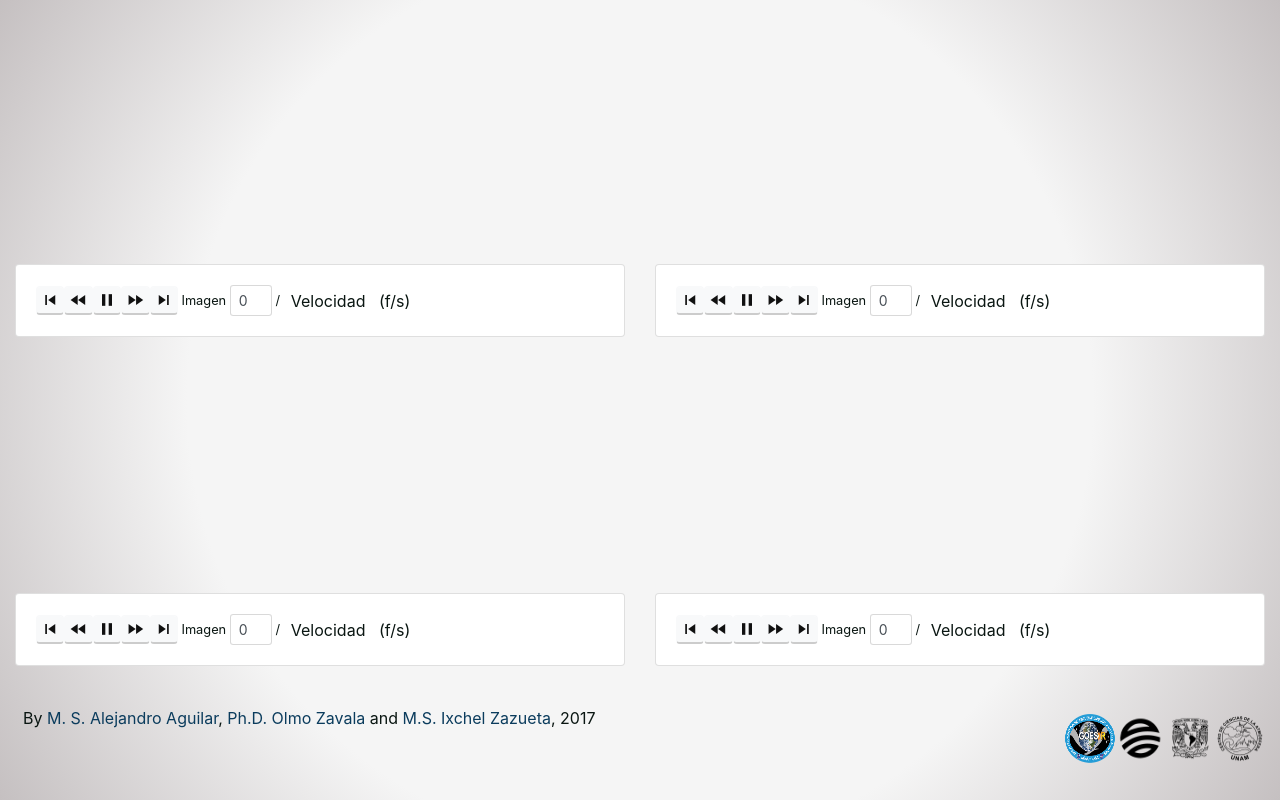
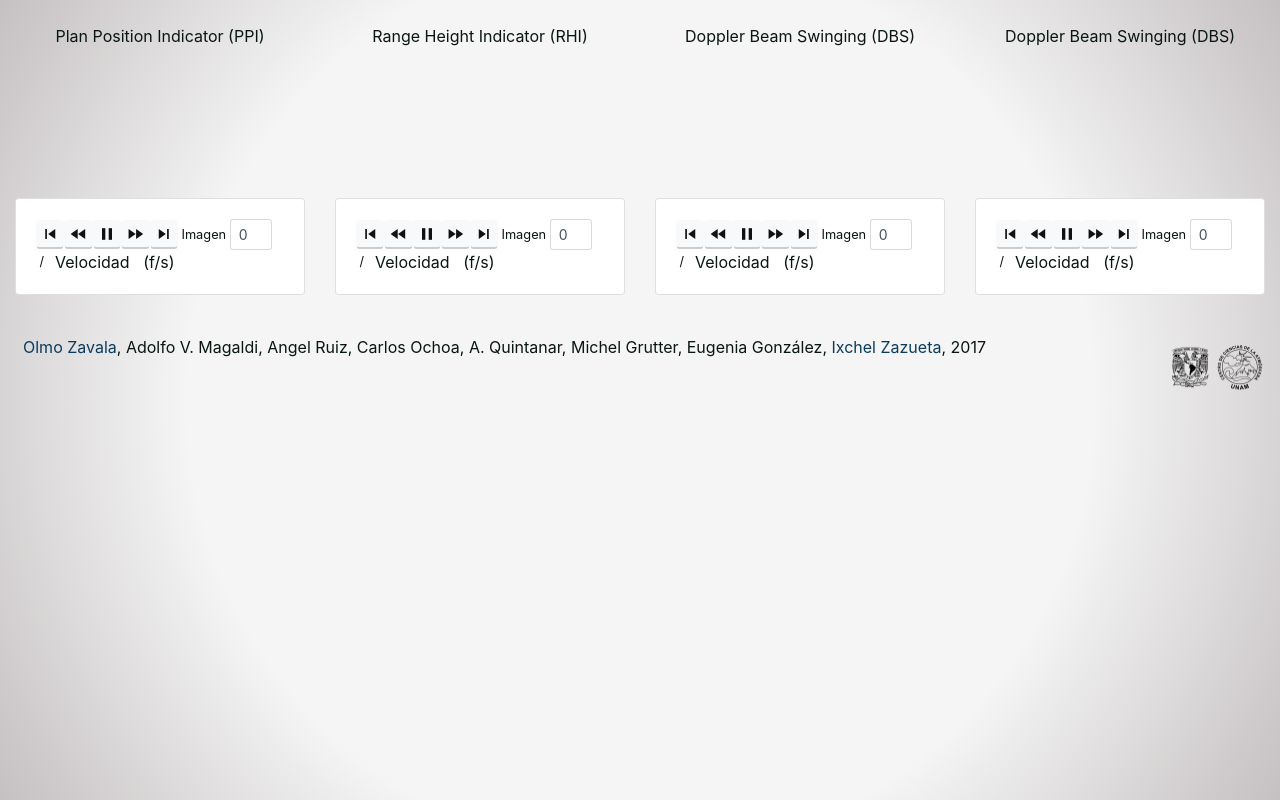
Before and after one commit to amagaldi/perfila, a PHP site: page / in a window 1280 px wide. Run offline with PHP 8.4, Linux system fonts and the light colour scheme; data that the repository does not hold is empty; a map, chart or similar area stays blank; some libraries are stand-ins or nearby versions.

Commit message:
V1 of html viewer

```diff
--- a/ImageViewer/css/main.css
+++ b/ImageViewer/css/main.css
@@ -163,3 +163,9 @@ a:hover {
     max-width: 1500px;
   }
 }
+
+.mycenter{
+	width:100%;
+	display:block;
+	text-align: center;
+}
--- a/ImageViewer/index.php
+++ b/ImageViewer/index.php
@@ -13,30 +13,32 @@
 	<div class="container-fluid red ">
 		<div class="row">
 			<!--<div class="loader" id="loader" style="display: block;"></div>-->
-			<div class="col-lg-6 col-md-6 col-sm-6  col-xs-12 ">
+			<div class="col-lg-3 col-md-6 col-sm-12  col-xs-12 ">
+				<span class="mycenter">Plan Position Indicator (PPI)</span>
 				<canvas id="ppi_canvas" width="100%" ></canvas>
 				<?php
 					$jsObj = 'ppiAnim';//This name MUST be harcoded
 					include 'animControls.php';
 				?>
 			</div>
-			<div class="col-lg-6 col-md-6 col-sm-6  col-xs-12" >
+			<div class="col-lg-3 col-md-6 col-sm-12  col-xs-12" >
+				<span class="mycenter">Range Height Indicator (RHI)</span>
 				<canvas id="rhi_canvas" width="100%"></canvas>
 				<?php
 					$jsObj = 'rhiAnim';//This name MUST be harcoded
 					include 'animControls.php';
 				?>
 			</div>
-		</div>
-		<div class="row">
-			<div class="col-lg-6 col-md-6 col-sm-6  col-xs-12" >
+			<div class="col-lg-3 col-md-6 col-sm-12  col-xs-12" >
+				<span class="mycenter" >Doppler Beam Swinging (DBS)</span>
 				<canvas id="all_winds_canvas" width="100%"></canvas>
 				<?php
 					$jsObj = 'all_winds_anim';//This name MUST be harcoded
 					include 'animControls.php';
 				?>
 			</div>
-			<div class="col-lg-6 col-md-6 col-sm-6  col-xs-12" >
+			<div class="col-lg-3 col-md-6 col-sm-12  col-xs-12" >
+				<span class="mycenter">Doppler Beam Swinging (DBS)</span>
 				<canvas id="wind_mag_canvas" width="100%"></canvas>
 				<?php
 					$jsObj = 'wind_mag_anim';//This name MUST be harcoded
@@ -48,9 +50,15 @@
     <footer class="footer">
       <div class="d-flex justify-content-end" style="height: 65px;">
 
-      <p class="mr-auto p-2">By <a href='https://www.atmosfera.unam.mx/ciencias-atmosfericas/modelos-climaticos/alejandro-aguilar-sierra'>M. S. Alejandro Aguilar</a>, <a href='http://olmozavala.com'>Ph.D. Olmo Zavala</a> and <a href="https://github.com/ixchelzg">M.S. Ixchel Zazueta</a>, 2017</p>
-          <img src="img/goes-r-page-logo.png" class="nav_logo_min" />
-          <img src="img/IG.png" class="nav_logo_min"  />
+		  <p class="mr-auto p-2"><a href='http://olmozavala.com'>Olmo Zavala</a>,
+			  Adolfo V. Magaldi,
+			  Angel Ruiz,
+			  Carlos Ochoa,
+			  A. Quintanar,
+			  Michel Grutter,
+			  Eugenia González,
+			  <a href="https://github.com/ixchelzg">Ixchel Zazueta</a>, 2017
+		  </p>
 			  <img src="img/unam.png" class="nav_logo_min"  />
 			  <img src="img/logo.png" class="nav_logo_min"  />
 	  </div>
--- a/ImageViewer/js/Animation.js
+++ b/ImageViewer/js/Animation.js
@@ -23,13 +23,14 @@ class Animation{
 		this.name = globalObjectName;
 	}
 
+	updateSize(){
+		//Gets the width from the parent element
+		this.canvas.width = $(this.canvas.parentNode).width();
+	}
 	//This function starts the animation and receives the
 	// size of the canvas with respect to the size of the window
-	init(height){
-		// Set the height of the ppi canvas to half the screen size
-		this.canvas.height = $(window).height() * height;
-		//Gets the width from the parent element
-		this.canvas.width = $(this.canvas.parentNode).width();
+	init(){
+		this.updateSize();
 
 		for (var i = 0; i < this.totImgs; i++){
 			this.images[i] = new Image();
@@ -114,7 +115,8 @@ function draw_image(objName){
 	var h = obj.images[obj.currImg].height;
 	// resize img to fit in the canvas
 	// You can alternately request img to fit into any specified width/height
-	var sizer = scalePreserveAspectRatio(w, h, obj.canvas.width, obj.canvas.height);
+	var sizer = scalePreserveAspectRatio(w, h, obj.canvas.width, obj.canvas.width);
+	obj.canvas.height = obj.canvas.width * (h/w);
 	$("#"+objName+"_frame_num").val(obj.currImg);
 	obj.ctx.drawImage(obj.images[obj.currImg], 0, 0, w, h, 0, 0, w * sizer, h * sizer);
 }
--- a/ImageViewer/js/animations.js
+++ b/ImageViewer/js/animations.js
@@ -8,6 +8,16 @@ var ppiAnim;
 var rhiAnim;
 var all_winds_anim;
 var wind_mag_anim;
+
+$( window ).resize(function() {
+	ppiAnim.updateSize();
+	rhiAnim.updateSize();
+	all_winds_anim.updateSize();
+	wind_mag_anim.updateSize();
+});
+
+
+
 $(function () {
 	$('[data-toggle="tooltip"]').tooltip({
 		trigger : 'hover'
@@ -22,20 +32,20 @@ $(function () {
 	ppiAnim = new Animation(ppiNames, 'ppi_canvas', 'ppiAnim');
 	//Start loading the images and playing the animation.
 	// It starts with a height of 50% of the window size
-	ppiAnim.init(.3);
+	ppiAnim.init();
 
 	// This object contains the names of the RHI images
 	var rhiNames = filterNames(img_names, 'RHI');
 	rhiAnim = new Animation(rhiNames, 'rhi_canvas', 'rhiAnim');
-	rhiAnim.init(.3);
+	rhiAnim.init();
 
 	var all_winds_Names = filterNames(img_names, 'Allvel');
 	all_winds_anim = new Animation(all_winds_Names, 'all_winds_canvas', 'all_winds_anim');
-	all_winds_anim.init(.3);
+	all_winds_anim.init();
 
 	var wind_mag_Names = filterNames(img_names, 'Magnitude');
 	wind_mag_anim = new Animation(wind_mag_Names, 'wind_mag_canvas', 'wind_mag_anim');
-	wind_mag_anim.init(.3);
+	wind_mag_anim.init();
 
 });
 
--- a/ImageViewer/queries.php
+++ b/ImageViewer/queries.php
@@ -1,8 +1,8 @@
 <?php
 	session_start();
 
-	//$currDate = date("Y-m-d"); #initializes with today's day
-	$currDate = "2017-11-30"; #initializes with today's day
+	$currDate = date("Y-m-d"); #initializes with today's day
+//	$currDate = "2017-11-30"; #initializes with today's day
 	$currFolder = "images/" . $currDate . "/";
 
 	$ruta_completa = $currFolder ."/". $ImageNom;
```
Also changed, not shown: 4 other files. Lines whose indentation alone changed are shown as unchanged.
